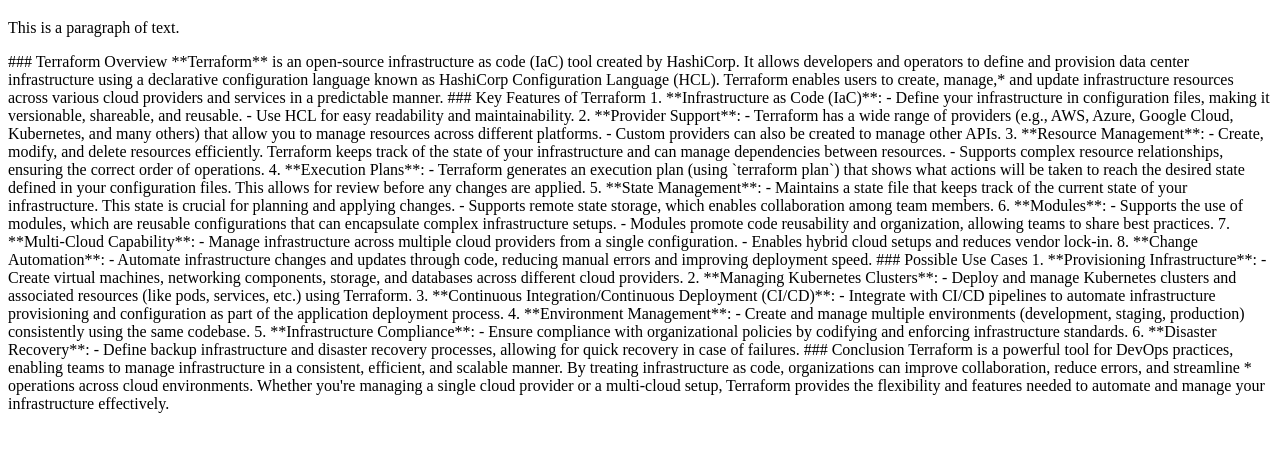
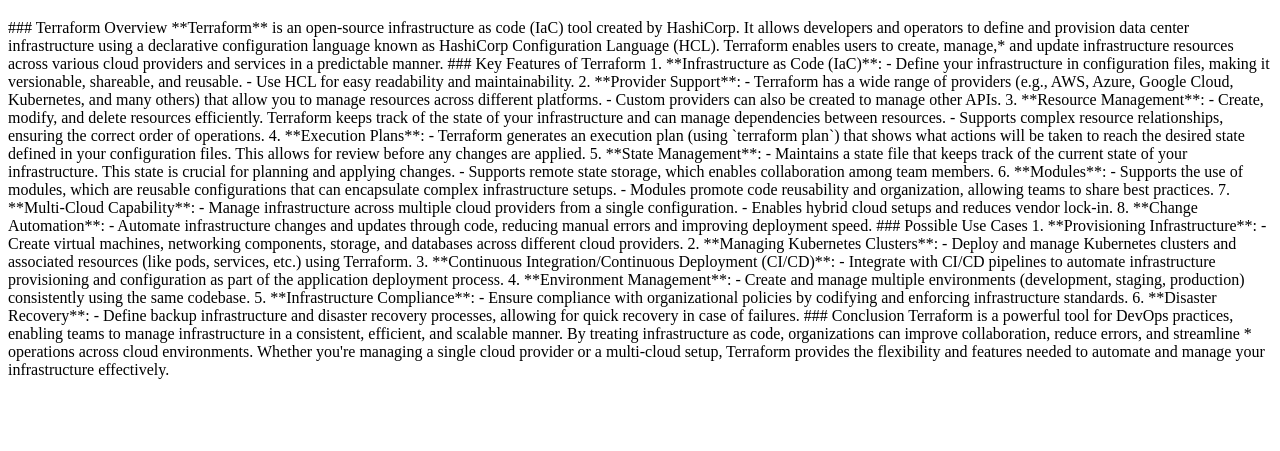
Before and after one commit to MERVEILLEKAMDEM/test, a plain HTML site: page terraform.html in a window 1280 px wide. Shown: the part 61-512 px from the top of the page. Drawn offline with Linux system fonts and the light colour scheme.

Commit message:
description has been added

```diff
--- a/terraform.html
+++ b/terraform.html
@@ -1,16 +1,14 @@
 <!DOCTYPE html>
-<html lang="en">
+<html>
 <head>
-    <meta charset="UTF-8">
-    <meta name="viewport" content="width=device-width, initial-scale=1.0">
+
     <title>TERRAFORM</title>
 
 </head>
 <body>
     <h1>DESCRIPTION OF MY PROJECT</h1>
-    <p>This is a paragraph of text.</p>
 
-    ### Terraform Overview
+    <p>### Terraform Overview
 
       **Terraform** is an open-source infrastructure as code (IaC) tool created by HashiCorp. It allows
        developers and operators to define and provision data center infrastructure using a declarative configuration language known as HashiCorp Configuration Language (HCL). Terraform enables users to create, manage,*
@@ -74,6 +72,7 @@ Terraform is a powerful tool for DevOps practices, enabling teams to manage infr
       and scalable manner. By treating infrastructure as code, organizations can improve collaboration, reduce errors, and streamline *
       operations across cloud environments. Whether you're managing a single cloud provider or a multi-cloud setup, Terraform provides
       the flexibility and features needed to automate and manage your infrastructure effectively.
+   </p>
 
 </body>
 </html>
```
Lines whose indentation alone changed are shown as unchanged.
